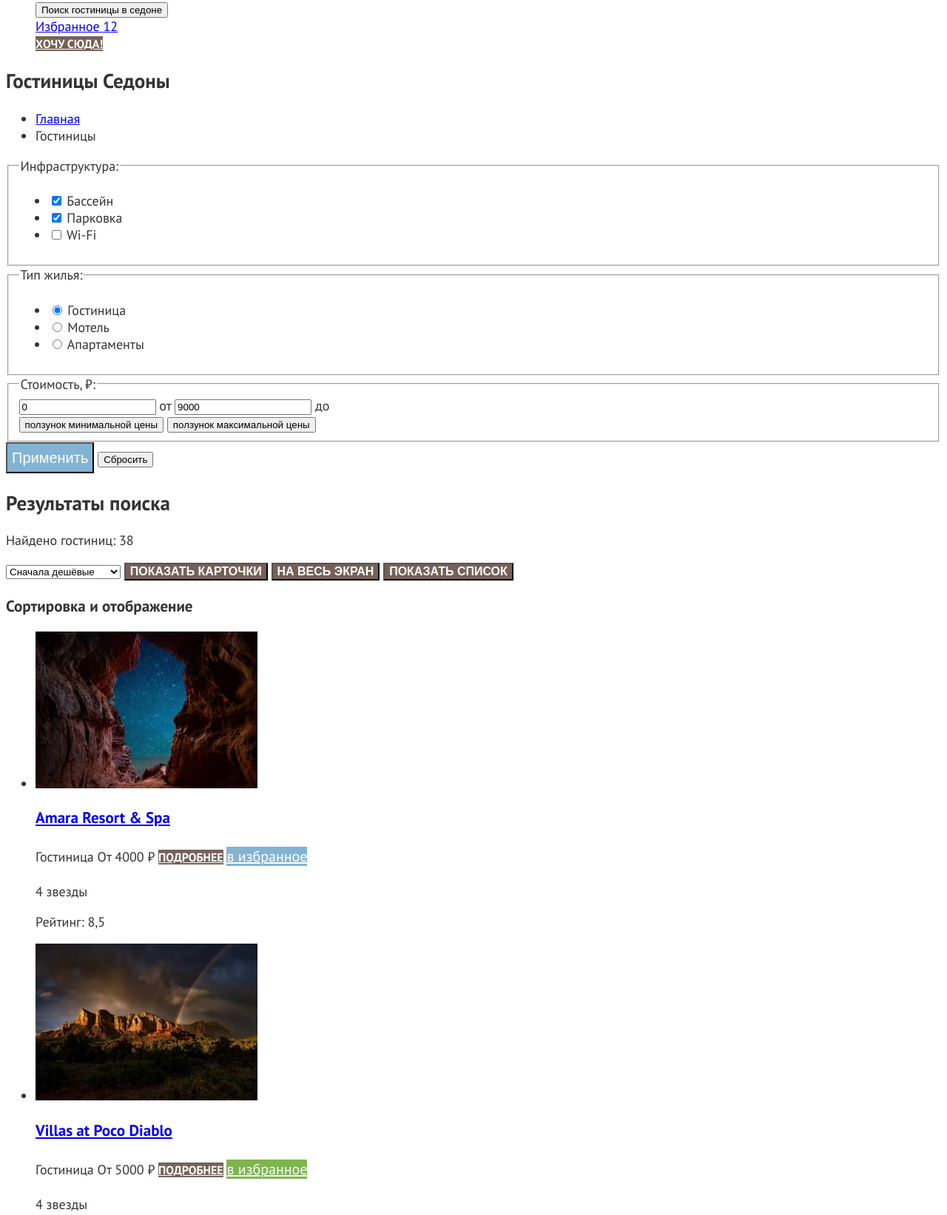
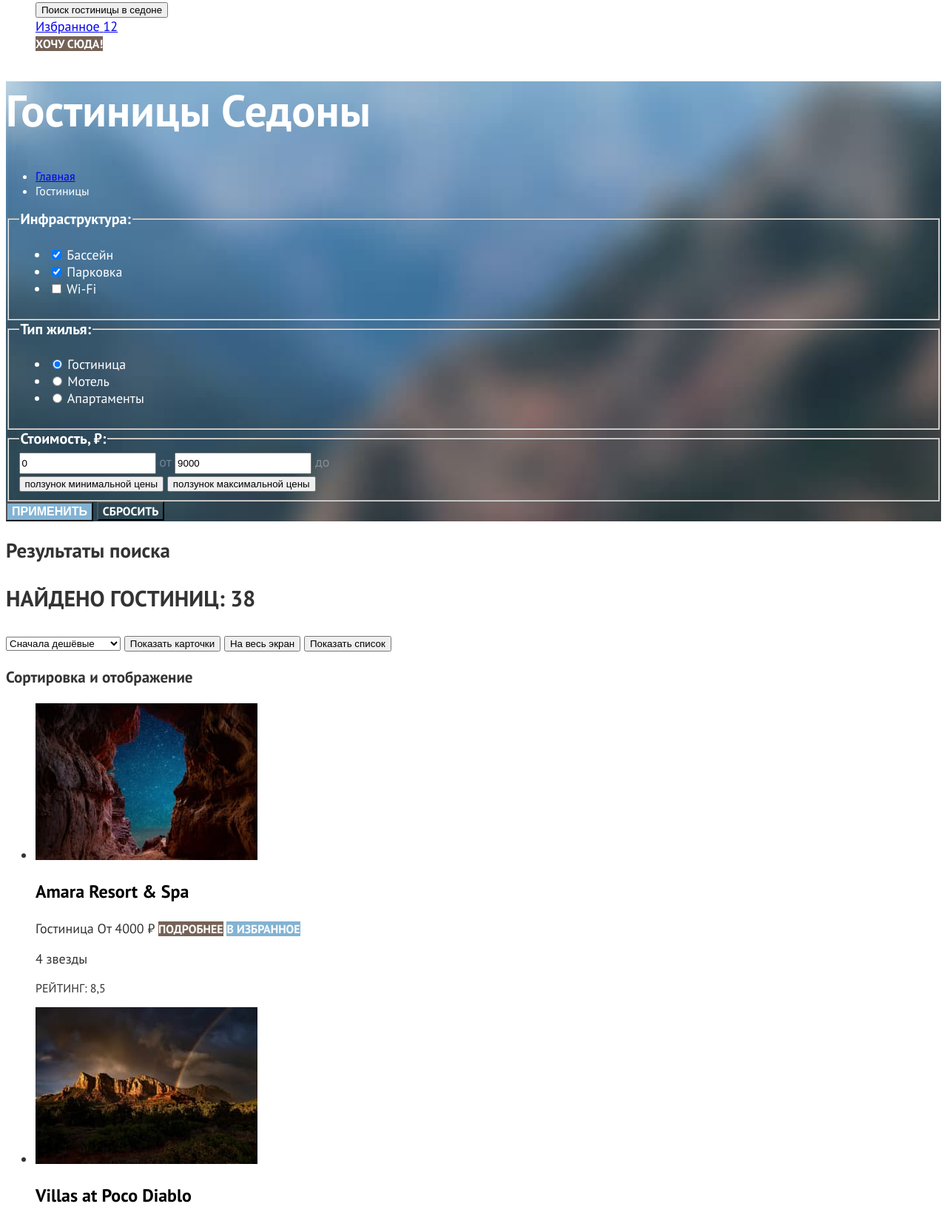
Before and after one commit to htmlacademy-htmlcss/2369733-sedona-38, a plain HTML site: page catalog.html in a window 1280 px wide. Shown: the part 195-1838 px from the top of the page at 74% size. Drawn offline with Linux system fonts and the light colour scheme.

Commit message:
4.22. Базовая стилизация всех страниц

```diff
--- a/catalog.html
+++ b/catalog.html
@@ -44,7 +44,7 @@
             </a>
           </li>
           <li class="user-item">
-            <a class="button" href="#">Хочу сюда!</a>
+            <a class="button button-color " href="#">Хочу сюда!</a>
           </li>
         </ul>
 
@@ -55,10 +55,10 @@
 
     <main class="catalog-main" data-test="main">
 
-      <section class="filter" data-test=" filter">
+     <div class="filter">
         <!-- decor-background -->
 
-        <h1 class="main-title">Гостиницы Седоны</h1>
+        <h1 class="filter-title">Гостиницы Седоны</h1>
 
         <ul class="breadcrumbs">
           <li class="breadcrumbs-item">
@@ -68,6 +68,7 @@
             <a class="breadcrumbs-link">Гостиницы</a>
           </li>
         </ul>
+        <section class="section-filter" data-test=" filter">
 
         <form action="https://echo.htmlacademy.ru/" method="get">
 
@@ -149,14 +150,16 @@
             </div>
           </fieldset>
 
-          <button class="button-submit subscribe-button" type="submit">Применить</button>
-          <button class="button-reset" type="reset">Сбросить</button>
+          <button class="button-submit button" type="submit">Применить</button>
+          <button class="button-reset button" type="reset">Сбросить</button>
 
         </form>
 
 
 
       </section>
+
+    </div>
 
       <section class="catalog" data-test="catalog">
         <h2 class="visually-hidden">Результаты поиска</h2>
@@ -167,17 +170,17 @@
           <option value="expensive">Сначала дорогие</option>
         </select>
 
-        <button class="button button-light" type="button">
+        <button class="sorting-button" type="button">
           <!-- decor -->
           <span class="visually-hidden">Показать карточки</span>
         </button>
 
-        <button class="button" type="button">
+        <button class="sorting-button" type="button">
           <!-- decor -->
           <span class="visually-hidden">На весь экран</span>
         </button>
 
-        <button class="button" type="button">
+        <button class="sorting-button" type="button">
           <!-- decor -->
           <span class="visually-hidden"> Показать список</span>
         </button>
@@ -195,8 +198,8 @@
             <span class="product-card-price">Гостиница</span>
             <span class="product-card-price">От 4000 ₽</span>
 
-            <a class="product-card-button button" href="#">подробнее</a>
-            <a class="product-card-button subscribe-button" href="#">в избранное</a>
+            <a class="button button-color" href="#">подробнее</a>
+            <a class="button" href="#">в избранное</a>
 
             <p class="star">
               <span class="visually-hidden">4 звезды</span>
@@ -213,8 +216,8 @@
             <span class="product-card-price">Гостиница</span>
             <span class="product-card-price">От 5000 ₽</span>
 
-            <a class="product-card-button button" href="#">подробнее</a>
-            <a class="product-card-button subscribe-button favorites" href="#">в избранное</a>
+            <a class="button button-color" href="#">подробнее</a>
+            <a class="button favorites" href="#">в избранное</a>
 
             <p class="star">
               <span class="visually-hidden">4 звезды</span>
@@ -231,8 +234,8 @@
             <span class="product-card-price">Гостиница</span>
             <span class="product-card-price">От 2500 ₽</span>
 
-            <a class="product-card-button button" href="#">подробнее</a>
-            <a class="product-card-button subscribe-button" href="#">в избранное</a>
+            <a class="button button-color" href="#">подробнее</a>
+            <a class="button" href="#">в избранное</a>
 
             <p class="star">
               <span class="visually-hidden">3 звезды</span>
@@ -249,8 +252,8 @@
             <span class="product-card-price">Гостиница</span>
             <span class="product-card-price">От 1500 ₽</span>
 
-            <a class="product-card-button button" href="#">подробнее</a>
-            <a class="product-card-button subscribe-button" href="#">в избранное</a>
+            <a class="button button-color" href="#">подробнее</a>
+            <a class="button" href="#">в избранное</a>
 
             <p class="star">
               <span class="visually-hidden">2 звезды</span>
@@ -265,22 +268,22 @@
 
         <ul class="pagination">
           <li class="pagination-item">
-            <a class="pagination-link">1</a>
+            <a class="pagination-link button">1</a>
           </li>
           <li class="pagination-item">
-            <a class="pagination-link" href="#">2</a>
+            <a class="pagination-link button" href="#">2</a>
           </li>
           <li class="pagination-item">
-            <a class="pagination-link" href="#">3</a>
+            <a class="pagination-link button" href="#">3</a>
           </li>
           <li class="pagination-item">
-            <a class="pagination-link" href="#">4</a>
+            <a class="pagination-link button" href="#">4</a>
           </li>
           <li class="pagination-item">
-            <a class="pagination-link" href="#">...</a>
+            <a class="pagination-link button" href="#">...</a>
           </li>
           <li class="pagination-item">
-            <a class="pagination-link" href="#">10</a>
+            <a class="pagination-link button" href="#">10</a>
           </li>
         </ul>
 
@@ -288,8 +291,8 @@
 
 
       <section class="subscribe" data-test="subscribe">
-        <h2>Подпишитесь на рассылку</h2>
-        <p>Только полезная информация и никакого спама, честное бойскаутское!</p>
+        <h2 class="subscribe-title">Подпишитесь на рассылку</h2>
+        <p class="subscribe-text">Только полезная информация и никакого спама, честное бойскаутское!</p>
         <form class="subscribe-form" action="https://echo.htmlacademy.ru/" method="post">
           <label class="subscribe-field field">
             <span class="visually-hidden">Ваш e-mail</span>
@@ -304,17 +307,20 @@
 
       <ul class="footer-social-list">
         <li class="footer-social-item">
-          <a class="button" href="https://vk.com/htmlacademy">
+          <a class="social-link" href="https://vk.com/htmlacademy">
+            <!-- decor-vk -->
             <span class="visually-hidden">ВКонтакте</span>
           </a>
         </li>
         <li class="footer-social-item">
-          <a class="button" href="https://t.me/htmlacademy ">
+          <a class="social-link" href="https://t.me/htmlacademy ">
+            <!-- decor-telega -->
             <span class="visually-hidden">Телеграм</span>
           </a>
         </li>
         <li class="footer-social-item">
-          <a class="button" href="https://www.youtube.com/user/htmlacademyru">
+          <a class="social-link" href="https://www.youtube.com/user/htmlacademyru">
+            <!-- decor-youtube -->
             <span class="visually-hidden">ютуб</span>
           </a>
         </li>
--- a/styles/styles.css
+++ b/styles/styles.css
@@ -20,6 +20,33 @@
   color: #333;
 }
 
+/* button */
+.button{
+  color: #FFF;
+  background-color: #83B3D3;
+
+  text-transform: uppercase;
+  font-weight: 700;
+  font-size: 16px;
+  line-height: 20px;
+  text-decoration: none;
+}
+
+.button-color {
+  background-color: #756257;
+}
+
+.subscribe-button{
+font-size: 20px;
+line-height: 36px;
+}
+
+
+
+.favorites{
+background-color: #7DB54F;
+}
+
 /* navigation */
 .navigation-list{
   font-size: 20px;
@@ -38,25 +65,9 @@
   color: #000;
 }
 
-/* button */
-.button{
-  color: #FFF;
-  background-color: #756157;
-  text-transform: uppercase;
-  font-weight: 700;
-  font-size: 16px;
-}
 
-.subscribe-button{
-color: #FFF;
-background-color: #83B3D3;
-font-size: 20px;
-  line-height: 36px;
-}
 
-.favorites{
-background-color: #7DB54F;
-}
+
 
 
 /* hero */
@@ -72,6 +83,15 @@ margin: 0 auto;
 }
 
 /* advantages */
+.sedona-benefits .advantages-item:nth-child(3){
+  background:  rgba(131, 179, 211, 0.20);
+}
+
+.primacy-list .primacy-item:nth-child(1),
+.primacy-list .primacy-item:nth-child(3){
+  background: rgba(131, 179, 211, 0.12);
+}
+
 .advantages-list{
   list-style: none;
 }
@@ -129,12 +149,17 @@ margin: 0 auto;
   line-height: 26px;
 }
 
+.search-button{
+  line-height: 36px;
+}
+
 /* subscribe */
-.subscribe{
+.subscribe-bg{
   background: no-repeat url(../image/background/subscribe.jpg);
 
   background-color: #82B3D3;
   color: #FFF;
+  background-size: cover;
 }
 
 .subscribe-title{
@@ -149,6 +174,12 @@ margin: 0 auto;
   line-height: 26px;
 }
 
+.field-input{
+  font-family: inherit;
+    font-size: 18px;
+    background-color: #f2f2f2;
+}
+
 
 /* footer-phone */
 .footer-phone a {
@@ -158,3 +189,77 @@ margin: 0 auto;
   font-size: 40px;
   line-height: 40px;
 }
+
+/* catalog */
+
+/* section class="filter */
+.filter{
+
+  background: no-repeat url(../image/background/filter.jpg);
+  background-color: #82B3D3;
+  color: #fff;
+  background-size: cover;
+
+}
+
+.filter-title{
+  font-size: 60px;
+  line-height: 78px;
+}
+
+.breadcrumbs{
+  font-size: 16px;
+}
+
+.catalog-filter-title{
+  font-size: 20px;
+  font-weight: 700;
+  line-height: 24px;
+}
+
+.control-input{
+  line-height: 23px;
+}
+
+.range-title{
+ opacity: 0.3;
+}
+
+.button-submit {
+  background-color: #82B3D3;
+}
+.button-reset {
+
+  font-size: 16px;
+  color: #fff;
+  background-color: transparent;
+  font-family: inherit;
+}
+
+
+/* catalog */
+.catalog-title{
+  font-size: 30px;
+  font-weight: 700;
+  line-height: 36px;
+text-transform: uppercase;
+}
+
+
+/* product-card */
+.product-card-title{
+  font-size: 24px;
+  line-height: 28px;
+}
+
+.product-card-link{
+  color: #000000;
+
+  text-decoration: none;
+}
+
+.card-rate{
+  font-size: 16px;
+  line-height: 20px;
+  text-transform: uppercase;
+}
```
Also changed, not shown: index.html (+5 -5 lines).
